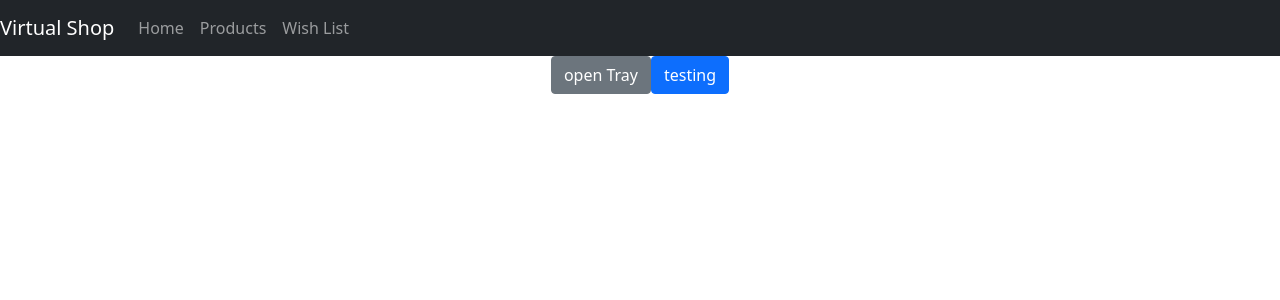
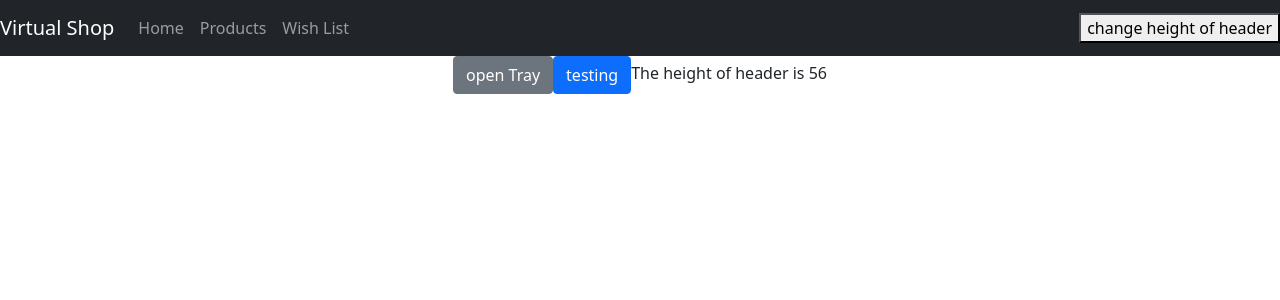
Before and after one commit to Hasuzawa/virtual_shop, a React (Create React App) app: page / in a window 1280 px wide. Shown: the top 300 px of the page. Built offline with nearby package versions, Linux system fonts and the light colour scheme.

Commit message:
Tray height adjustable as below Header

```diff
--- a/src/App.tsx
+++ b/src/App.tsx
@@ -1,4 +1,4 @@
-import React, { useState, useRef } from 'react';
+import React, { useState, useRef, useEffect } from 'react';
 import logo from './logo.svg';
 import './App.css';
 
@@ -12,19 +12,25 @@ import Tray from "src/components/Tray";
 
 function App() {
   const [ cartedItems , setCartedItems] = useState([]);
-  const headerRef = useRef();
 
 
+  const [ headerHeight, setHeaderHeight] = useState(0);
+  const headerRef = useRef<any>(null);
+  useEffect(() => {
+    console.log("App effect hook activated");
+    setHeaderHeight(headerRef.current.offsetHeight);
+  }, [headerHeight]);
 
 
   return (
     <div className="App">
-      <Header ref={headerRef}/>
-      <Tray headerHeight={"sdfsd"}/>
+      <Header ref={headerRef} headerHeight={headerHeight} setHeaderHeight={setHeaderHeight}/>
+      <Tray headerHeight={headerHeight}/>
 
         <Button variant="primary">
           testing
         </Button>
+        <span>The height of header is {headerHeight}</span>
     </div>
   );
 }
--- a/src/components/Header.tsx
+++ b/src/components/Header.tsx
@@ -1,12 +1,19 @@
-import React from "react";
+import React, { useState, useEffect } from "react";
 import { Navbar, Nav, Container } from "react-bootstrap";
 
 
 //function Header(props: {headerHeight: string}): JSX.Element = React.forwardRef((props: { headerHeight: string}, ref) => {
-const Header = React.forwardRef((props, ref) => {
+const Header = React.forwardRef<any, any>((props, ref) => {
+
     return (
         <>
-        <Navbar bg="dark" variant="dark">
+
+        <Navbar
+            bg="dark"
+            variant="dark"
+            ref={ref}
+            style={{height: (props.headerHeight ? props.headerHeight : "auto")}}
+        >
             <Navbar.Brand>Virtual Shop</Navbar.Brand>
             <Navbar.Toggle></Navbar.Toggle>
             <Navbar.Collapse>
@@ -18,18 +25,12 @@ const Header = React.forwardRef((props, ref) => {
                 </Nav>
 
             </Navbar.Collapse>
+            <button onClick={() => props.setHeaderHeight(props.headerHeight + 10)}>change height of header</button>
         </Navbar>
+
     </>
 
     );
 });
 
-
-/* const Header = () => {
-    return (
-
-
-    );
-};
- */
 export default Header;
--- a/src/components/Tray.tsx
+++ b/src/components/Tray.tsx
@@ -13,7 +13,7 @@ const Tray = (props: any) => {
                 open Tray
             </Button>
 
-            <Offcanvas show={show} placement="end" backdrop="false" onHide={handleClose} style={{top: "100px"}}>
+            <Offcanvas show={show} placement="end" backdrop={false} onHide={handleClose} style={{top: props.headerHeight}}>
                 <Offcanvas.Header closeButton>
                     <Offcanvas.Title>Shoppping cart</Offcanvas.Title>
                 </Offcanvas.Header>
```
